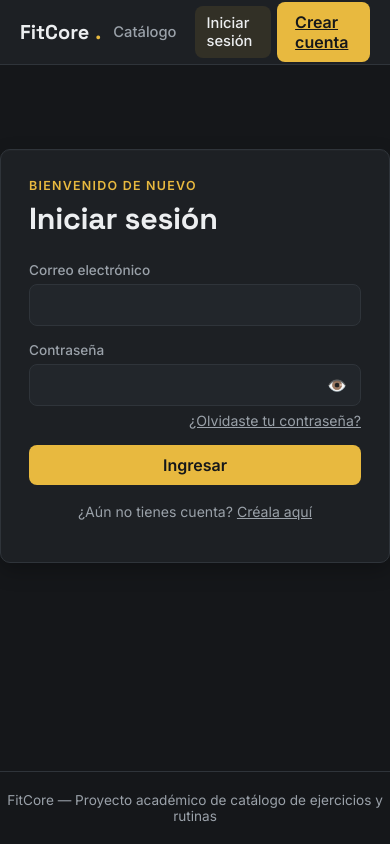
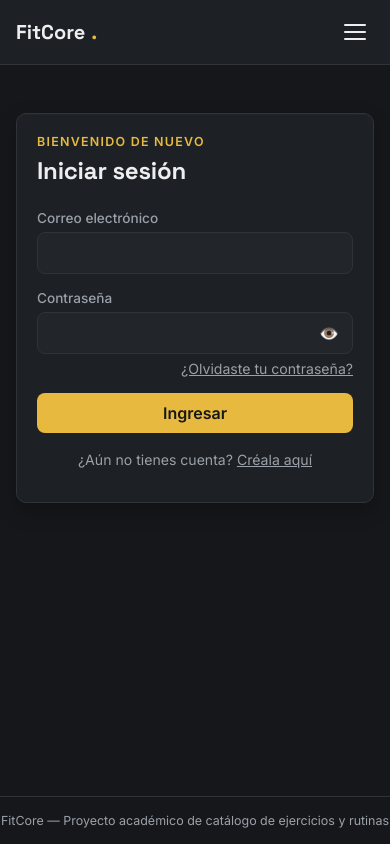
Before and after one commit to alx1621/fitcore, a React (Vite) app in the folder fitcore/frontend/: page /login in a window 390 px wide. Built offline with nearby package versions, Linux system fonts and the light colour scheme; no server answers.

Commit message:
Add mobile responsive design: hamburger menu + mobile CSS

```diff
--- a/fitcore/frontend/src/components/Navbar.jsx
+++ b/fitcore/frontend/src/components/Navbar.jsx
@@ -1,48 +1,65 @@
+import { useState } from "react";
 import { NavLink, useNavigate } from "react-router-dom";
 import { useAuth } from "../context/AuthContext";
 
 export default function Navbar() {
   const { isAuthenticated, isAdmin, user, logout } = useAuth();
   const navigate = useNavigate();
+  const [menuOpen, setMenuOpen] = useState(false);
 
   function handleLogout() {
     logout();
     navigate("/");
+    setMenuOpen(false);
+  }
+
+  function closeMenu() {
+    setMenuOpen(false);
   }
 
   return (
     <header className="navbar">
       <div className="container navbar-inner">
-        <NavLink to="/" className="brand">
+        <NavLink to="/" className="brand" onClick={closeMenu}>
           FitCore<span className="brand-dot">.</span>
         </NavLink>
 
-        <nav className="nav-links">
-          <NavLink to="/" end className={({ isActive }) => `nav-link ${isActive ? "active" : ""}`}>
+        <button
+          className={`hamburger ${menuOpen ? "open" : ""}`}
+          onClick={() => setMenuOpen(!menuOpen)}
+          aria-label="Menú"
+        >
+          <span />
+          <span />
+          <span />
+        </button>
+
+        <nav className={`nav-links ${menuOpen ? "open" : ""}`}>
+          <NavLink to="/" end className={({ isActive }) => `nav-link ${isActive ? "active" : ""}`} onClick={closeMenu}>
             Catálogo
           </NavLink>
 
           {isAuthenticated && (
-            <NavLink to="/rutinas" className={({ isActive }) => `nav-link ${isActive ? "active" : ""}`}>
+            <NavLink to="/rutinas" className={({ isActive }) => `nav-link ${isActive ? "active" : ""}`} onClick={closeMenu}>
               Mis rutinas
             </NavLink>
           )}
 
           {isAdmin && (
-            <NavLink to="/admin" className={({ isActive }) => `nav-link ${isActive ? "active" : ""}`}>
-              Administrar catálogo
+            <NavLink to="/admin" className={({ isActive }) => `nav-link ${isActive ? "active" : ""}`} onClick={closeMenu}>
+              Administrar
             </NavLink>
           )}
 
           {isAuthenticated && (
-            <NavLink to="/ajustes" className={({ isActive }) => `nav-link ${isActive ? "active" : ""}`}>
+            <NavLink to="/ajustes" className={({ isActive }) => `nav-link ${isActive ? "active" : ""}`} onClick={closeMenu}>
               Ajustes
             </NavLink>
           )}
 
           {isAuthenticated ? (
             <>
-              <span className="helper-text">
+              <span className="helper-text nav-user-name">
                 {user.name}
                 {isAdmin && <span className="badge-role">Admin</span>}
               </span>
@@ -52,10 +69,10 @@ export default function Navbar() {
             </>
           ) : (
             <>
-              <NavLink to="/login" className={({ isActive }) => `nav-link ${isActive ? "active" : ""}`}>
+              <NavLink to="/login" className={({ isActive }) => `nav-link ${isActive ? "active" : ""}`} onClick={closeMenu}>
                 Iniciar sesión
               </NavLink>
-              <NavLink to="/registro" className="btn btn-primary">
+              <NavLink to="/registro" className="btn btn-primary" onClick={closeMenu}>
                 Crear cuenta
               </NavLink>
             </>
--- a/fitcore/frontend/src/styles/global.css
+++ b/fitcore/frontend/src/styles/global.css
@@ -670,3 +670,232 @@ a:focus-visible {
   color: var(--color-text);
   border-color: var(--color-accent-dim);
 }
+
+/* ---------- Hamburger menu ---------- */
+.hamburger {
+  display: none;
+  flex-direction: column;
+  justify-content: center;
+  gap: 5px;
+  background: none;
+  border: none;
+  cursor: pointer;
+  padding: 8px;
+  z-index: 200;
+}
+
+.hamburger span {
+  display: block;
+  width: 22px;
+  height: 2px;
+  background: var(--color-text);
+  border-radius: 2px;
+  transition: transform 0.25s, opacity 0.25s;
+}
+
+.hamburger.open span:nth-child(1) {
+  transform: translateY(7px) rotate(45deg);
+}
+
+.hamburger.open span:nth-child(2) {
+  opacity: 0;
+}
+
+.hamburger.open span:nth-child(3) {
+  transform: translateY(-7px) rotate(-45deg);
+}
+
+/* ---------- Mobile < 768px ---------- */
+@media (max-width: 767px) {
+  .hamburger {
+    display: flex;
+  }
+
+  .nav-links {
+    display: none;
+    position: fixed;
+    top: 0;
+    left: 0;
+    right: 0;
+    bottom: 0;
+    background: var(--color-bg);
+    flex-direction: column;
+    align-items: center;
+    justify-content: center;
+    gap: 12px;
+    z-index: 150;
+    padding: 80px 24px 40px;
+    overflow-y: auto;
+  }
+
+  .nav-links.open {
+    display: flex;
+  }
+
+  .nav-link {
+    font-size: 1.15rem;
+    padding: 12px 20px;
+    width: 100%;
+    text-align: center;
+  }
+
+  .nav-user-name {
+    font-size: 1rem;
+    text-align: center;
+    padding: 8px 0;
+  }
+
+  .nav-links .btn {
+    width: 100%;
+    max-width: 280px;
+  }
+
+  .container {
+    padding: 0 16px;
+  }
+
+  .page {
+    padding: 24px 0 60px;
+  }
+
+  .page-title {
+    font-size: 1.5rem;
+  }
+
+  .page-subtitle {
+    font-size: 0.9rem;
+  }
+
+  /* Filters */
+  .filters-bar {
+    flex-direction: column;
+  }
+
+  .filters-bar input[type="search"],
+  .filters-bar select {
+    width: 100%;
+    min-width: 0;
+  }
+
+  .filters-clear-btn {
+    width: 100%;
+    text-align: center;
+  }
+
+  /* Exercise grid */
+  .exercise-grid {
+    grid-template-columns: repeat(auto-fill, minmax(160px, 1fr));
+    gap: 12px;
+  }
+
+  .exercise-card-image {
+    height: 140px;
+  }
+
+  .exercise-card-body {
+    padding: 10px 12px 14px;
+    gap: 6px;
+  }
+
+  .exercise-card-title {
+    font-size: 0.95rem;
+  }
+
+  .tag {
+    font-size: 0.68rem;
+    padding: 2px 7px;
+  }
+
+  /* Detail page */
+  .detail-layout {
+    grid-template-columns: 1fr;
+    gap: 20px;
+  }
+
+  .detail-image {
+    max-width: 100%;
+    aspect-ratio: 1 / 1;
+  }
+
+  .instructions-block {
+    padding: 16px;
+    font-size: 0.92rem;
+  }
+
+  /* Form cards */
+  .form-card {
+    margin: 24px 16px;
+    padding: 20px;
+  }
+
+  /* Routines */
+  .routine-row {
+    padding: 14px 16px;
+    flex-direction: column;
+    align-items: flex-start;
+    gap: 8px;
+  }
+
+  .routine-exercise-row {
+    grid-template-columns: 28px 1fr auto;
+    gap: 10px;
+    padding: 10px 0;
+  }
+
+  .add-exercise-row {
+    flex-direction: column;
+  }
+
+  .add-exercise-row select {
+    min-width: 0;
+    width: 100%;
+  }
+
+  /* Top bar actions */
+  .top-bar-actions {
+    width: 100%;
+  }
+
+  .top-bar-actions .btn {
+    flex: 1;
+  }
+
+  /* Page header */
+  .page-header {
+    flex-direction: column;
+    align-items: flex-start;
+  }
+
+  /* Modal */
+  .modal-card {
+    margin: 16px;
+    padding: 20px;
+  }
+
+  /* Routine detail - sets/reps */
+  .routine-exercise-row {
+    grid-template-columns: 28px 1fr;
+    gap: 8px;
+  }
+
+  .routine-exercise-row .sets-reps-editable {
+    grid-column: 1 / -1;
+    justify-content: flex-start;
+  }
+
+  .routine-exercise-row .btn-danger {
+    grid-column: 1 / -1;
+    justify-self: start;
+  }
+
+  /* Settings */
+  .form-card-wide {
+    max-width: 100%;
+  }
+
+  /* Footer */
+  .footer {
+    font-size: 0.78rem;
+    padding: 16px 0;
+  }
+}
```
